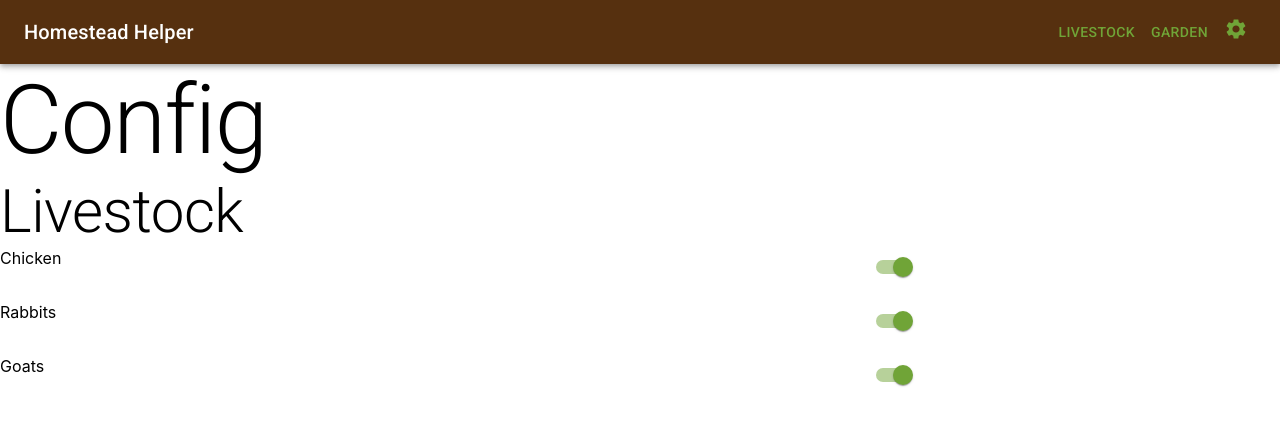
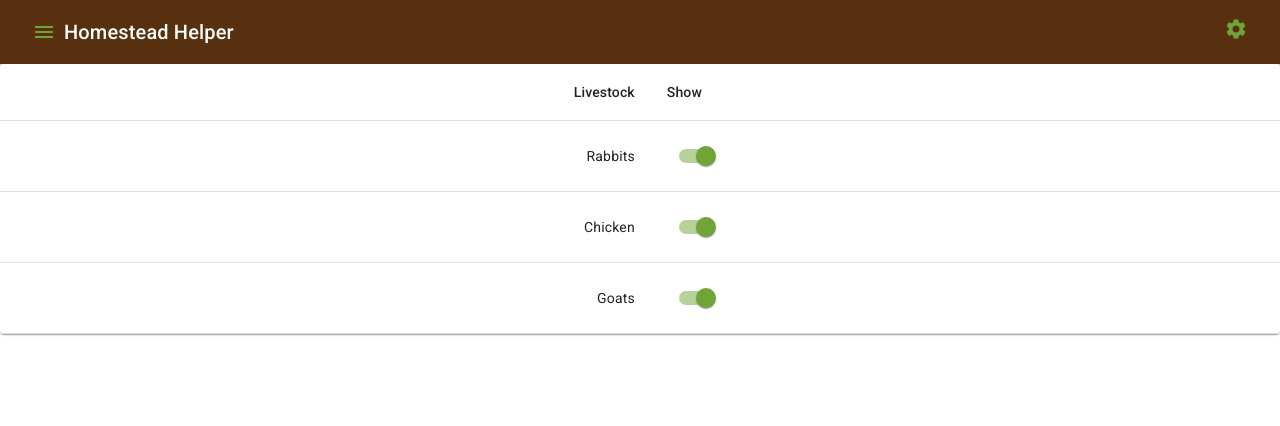
Before and after one commit to ben-bradley/homestead-helper, a React (Create React App) app: page /config in a window 1280 px wide. Shown: the top 426 px of the page. Built offline with nearby package versions, Linux system fonts and the light colour scheme.

Commit message:
use drawer nav

```diff
--- a/src/App.js
+++ b/src/App.js
@@ -3,17 +3,10 @@ import { BrowserRouter as Router } from "react-router-dom";
 
 import { useLocalStorage } from "./utils/storage.js";
 import theme from "./theme.js";
+import defaultConfig from "./config.js";
 import TopBar from "./components/TopBar/index.js";
 import Routes from "./Routes.js";
 import "./App.css";
-
-const defaultConfig = {
-  show: {
-    rabbits: true,
-    chicken: true,
-    goats: true
-  }
-};
 
 function App() {
   const [ config, setConfig ] = useLocalStorage("config", defaultConfig);
--- a/src/Routes.js
+++ b/src/Routes.js
@@ -12,10 +12,10 @@ export default function HHRoutes(props) {
 
   return (
     <Routes>
-      { config.show.chicken &&
+      { config.show.livestock.chicken &&
         <Route exact path="/livestock/chicken" element={<Chicken />}></Route>
       }
-      { config.show.rabbits &&
+      { config.show.livestock.rabbits &&
         <Route exact path="/livestock/rabbits" element={<Rabbits />}></Route>
       }
       <Route exact path="/config" element={<Config config={config} setConfig={setConfig} />} />
--- a/src/components/Config/index.js
+++ b/src/components/Config/index.js
@@ -1,62 +1,57 @@
 import Typography from "@mui/material/Typography";
-import Grid from "@mui/material/Grid";
+
+import Table from "@mui/material/Table";
+import TableBody from "@mui/material/TableBody";
+import TableCell from "@mui/material/TableCell";
+import TableContainer from "@mui/material/TableContainer";
+import TableHead from "@mui/material/TableHead";
+import TableRow from "@mui/material/TableRow";
+import Paper from "@mui/material/Paper";
+
 import Switch from "@mui/material/Switch";
+
+const LIVESTOCK = [ "rabbits", "chicken", "goats" ];
 
 export default function Config(props) {
   const { config, setConfig } = props;
-  const updateShowConfig = (update) => {
+  const updateShowLivestock = (update) => {
     setConfig((_config) => ({
       ..._config,
       show: {
         ..._config.show,
-        ...update
+        livestock: {
+          ..._config.show.livestock,
+          ...update
+        }
       }
     }));
   }
 
   return (
-    <div>
-      <Typography variant="h1" component="div" sx={{ flexGrow: 1 }}>
-      Config
-      </Typography>
-      <Typography variant="h2" component="div" sx={{ flexGrow: 1 }}>
-      Livestock
-      </Typography>
-      <Grid container spacing={2}>
-        <Grid item xs={8}>
-          Chicken
-        </Grid>
-        <Grid item xs={4}>
-          <Switch
-            checked={config.show.chicken}
-            onChange={(e) => updateShowConfig({ chicken: e.target.checked })}
-            label="Show chickens?"
-            color="secondary"
-          />
-        </Grid>
-        <Grid item xs={8}>
-          Rabbits
-        </Grid>
-        <Grid item xs={4}>
-          <Switch
-            checked={config.show.rabbits}
-            onChange={(e) => updateShowConfig({ rabbits: e.target.checked })}
-            label="Show rabbits?"
-            color="secondary"
-          />
-        </Grid>
-        <Grid item xs={8}>
-          Goats
-        </Grid>
-        <Grid item xs={4}>
-          <Switch
-            checked={config.show.goats}
-            onChange={(e) => updateShowConfig({ goats: e.target.checked })}
-            label="Show goats?"
-            color="secondary"
-          />
-        </Grid>
-      </Grid>
-    </div>
+    <TableContainer component={Paper}>
+      <Table sx={{ minWidth: 650 }} aria-label="HH Config">
+        <TableHead>
+          <TableRow>
+            <TableCell align="right">Livestock</TableCell>
+            <TableCell>Show</TableCell>
+          </TableRow>
+        </TableHead>
+        <TableBody>
+          {LIVESTOCK.map((animal, i) =>
+            <TableRow key={i}>
+              <TableCell align="right" style={{ textTransform: "capitalize" }}>{animal}</TableCell>
+              <TableCell>
+                <Switch
+                  checked={config.show.livestock[animal]}
+                  onChange={(e) => updateShowLivestock({ [animal]: e.target.checked })}
+                  label="Show chickens?"
+                  color="secondary"
+                />
+              </TableCell>
+            </TableRow>
+          )}
+        </TableBody>
+      </Table>
+    </TableContainer>
   );
 }
--- /dev/null
+++ b/src/components/TopBar/DrawerMenu.js
@@ -0,0 +1,48 @@
+import Drawer from "@mui/material/Drawer";
+import Box from "@mui/material/Box";
+import List from "@mui/material/List";
+import Divider from "@mui/material/Divider";
+import ListSubheader from "@mui/material/ListSubheader";
+import ListItem from "@mui/material/ListItem";
+import ListItemButton from "@mui/material/ListItemButton";
+import ListItemText from "@mui/material/ListItemText";
+import { Link } from "react-router-dom";
+
+export default function DrawerMenu(props) {
+  const { open, toggleDrawer, config } = props;
+
+  const livestock = Object.keys(config.show.livestock)
+    .filter((key) => config.show.livestock[key]);
+  // const garden = Object.keys(config.show).filter((key) => config.show[key]);
+
+  return (
+    <Drawer anchor='left' open={open} onClose={toggleDrawer}>
+      <Box sx={{ width: 250 }} role="presentation">
+        <List>
+          <ListSubheader>Livestock</ListSubheader>
+          {livestock.map((animal, i) =>
+            <ListItem key={i} style={{ paddingTop: 0, paddingBottom: 0 }}>
+              <ListItemButton component={Link} to={`/livestock/${animal}`} onClick={toggleDrawer}>
+                <ListItemText primary={animal} style={{ textTransform: "capitalize" }} />
+              </ListItemButton>
+            </ListItem>
+          )}
+        </List>
+        <Divider />
+        <List>
+          <ListSubheader>Garden</ListSubheader>
+          <ListItem style={{ paddingTop: 0, paddingBottom: 0 }}>
+            <ListItemButton component={Link} to="/garden/compost" onClick={toggleDrawer}>
+              <ListItemText primary="Compost" style={{ textTransform: "capitalize" }} />
+            </ListItemButton>
+          </ListItem>
+          <ListItem style={{ paddingTop: 0, paddingBottom: 0 }}>
+            <ListItemButton component={Link} to="/garden/harvest" onClick={toggleDrawer}>
+              <ListItemText primary="Harvest" style={{ textTransform: "capitalize" }} />
+            </ListItemButton>
+          </ListItem>
+        </List>
+      </Box>
+    </Drawer>
+  );
+}
--- a/src/components/TopBar/GardenMenu.js
+++ /dev/null
@@ -1,36 +0,0 @@
-import * as React from "react";
-import Button from "@mui/material/Button";
-import Menu from "@mui/material/Menu";
-import MenuItem from "@mui/material/MenuItem";
-
-export default function GardenMenu() {
-  const [ anchorEl, setAnchorEl ] = React.useState(null);
-  const open = Boolean(anchorEl);
-  const handleClick = (event) => { setAnchorEl(event.currentTarget); };
-  const handleClose = () => { setAnchorEl(null); };
-
-  return (
-    <div>
-      <Button
-        color="secondary"
-        id="garden-button"
-        aria-controls={open ? "garden-menu" : undefined}
-        aria-haspopup="true"
-        aria-expanded={open ? "true" : undefined}
-        onClick={handleClick}
-      >
-        Garden
-      </Button>
-      <Menu
-        color="secondary"
-        id="garden-menu"
-        anchorEl={anchorEl}
-        open={open}
-        onClose={handleClose}
-        MenuListProps={{ "aria-labelledby": "garden-button" }}
-      >
-        <MenuItem onClick={handleClose}>TODO!</MenuItem>
-      </Menu>
-    </div>
-  );
-}
--- a/src/components/TopBar/LivestockMenu.js
+++ /dev/null
@@ -1,50 +0,0 @@
-import * as React from "react";
-import Button from "@mui/material/Button";
-import Menu from "@mui/material/Menu";
-import MenuItem from "@mui/material/MenuItem";
-import { Link } from "react-router-dom";
-
-export default function LivestockMenu(props) {
-  const { config } = props;
-  const [ anchorEl, setAnchorEl ] = React.useState(null);
-  const open = Boolean(anchorEl);
-  const handleClick = (event) => { setAnchorEl(event.currentTarget); };
-  const handleClose = () => { setAnchorEl(null); };
-
-  return (
-    <div>
-      <Button
-        color="secondary"
-        id="livestock-button"
-        aria-controls={open ? "livestock-menu" : undefined}
-        aria-haspopup="true"
-        aria-expanded={open ? "true" : undefined}
-        onClick={handleClick}
-      >
-        Livestock
-      </Button>
-      <Menu
-        id="livestock-menu"
-        anchorEl={anchorEl}
-        open={open}
-        onClose={handleClose}
-        MenuListProps={{ "aria-labelledby": "livestock-button" }}
-      >
-        { config.show.chicken &&
-          <Link color="secondary" to="/livestock/chicken" style={{ textDecoration: "none" }}>
-            <MenuItem onClick={handleClose}>
-              Chicken
-            </MenuItem>
-          </Link>
-        }
-        { config.show.rabbits &&
-          <Link color="secondary" to="/livestock/rabbits" style={{ textDecoration: "none" }}>
-            <MenuItem onClick={handleClose}>
-              Rabbits
-            </MenuItem>
-          </Link>
-        }
-      </Menu>
-    </div>
-  );
-}
--- a/src/components/TopBar/index.js
+++ b/src/components/TopBar/index.js
@@ -2,27 +2,36 @@ import * as React from "react";
 import AppBar from "@mui/material/AppBar";
 import Box from "@mui/material/Box";
 import Toolbar from "@mui/material/Toolbar";
+import MenuIcon from "@mui/icons-material/Menu";
 import Typography from "@mui/material/Typography";
+import IconButton from "@mui/material/IconButton";
 
-import LivestockMenu from "./LivestockMenu.js";
-import GardenMenu from "./GardenMenu.js";
 import ConfigMenu from "./ConfigMenu.js";
+import DrawerMenu from "./DrawerMenu.js";
 
 export default function TopBar(props) {
   const { config } = props;
+
+  const [ open, setOpen ] = React.useState(false);
+
+  const toggleDrawer = () => {
+    setOpen((_open) => !_open);
+  }
 
   return (
     <Box sx={{ flexGrow: 1 }}>
       <AppBar position="static">
         <Toolbar>
+          <IconButton aria-label="app-menu" onClick={toggleDrawer}>
+            <MenuIcon color="secondary" />
+          </IconButton>
           <Typography variant="h6" component="div" sx={{ flexGrow: 1 }}>
             Homestead Helper
           </Typography>
-          <LivestockMenu config={config} />
-          <GardenMenu config={config} />
           <ConfigMenu />
         </Toolbar>
       </AppBar>
+      <DrawerMenu open={open} toggleDrawer={toggleDrawer} config={config} />
     </Box>
   );
 }
--- /dev/null
+++ b/src/config.js
@@ -0,0 +1,11 @@
+const config = {
+  show: {
+    livestock: {
+      rabbits: true,
+      chicken: true,
+      goats: true
+    }
+  }
+};
+
+export default config;
```
